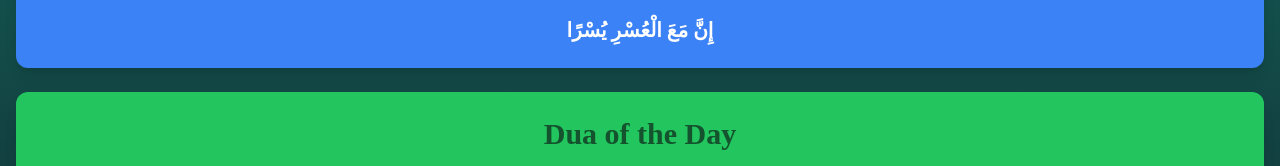
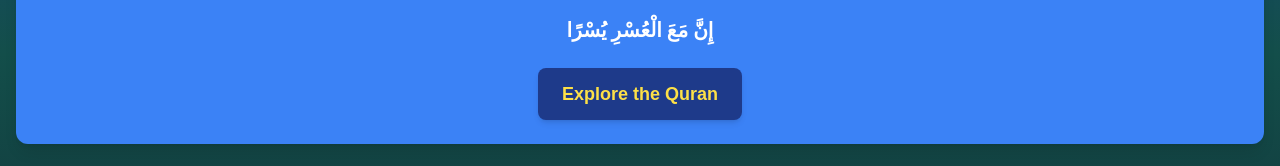
Before and after one commit to Rayhanica/Islamicsite, a Next.js app: page / in a window 1280 px wide. Shown: the part 536-702 px from the top of the page. Built offline with nearby package versions, Linux system fonts and the light colour scheme; no server answers.

Commit message:
Explore Quran section is restored

```diff
--- a/app/page.tsx
+++ b/app/page.tsx
@@ -170,7 +170,14 @@
   <p className="text-xl mt-4" dir="rtl" style={{ fontFamily: "Amiri", fontWeight: "bold" }}>
     {todaysVerse.arabic}
   </p>
+  <Link
+    href="/quran"
+    className="mt-6 inline-block px-6 py-3 bg-blue-900 text-yellow-300 text-lg font-semibold rounded-lg shadow-md hover:bg-yellow-400 hover:text-blue-900 transition duration-300"
+  >
+    Explore the Quran
+  </Link>
 </section>
+
         <section className="py-6 px-4 bg-green-500 text-center rounded-xl shadow-lg mb-6">
           <h2 className="text-3xl font-bold text-green-900">Dua of the Day</h2>
           <p className="italic mt-4 text-gray-800">{todaysDua.english}</p>
```
Lines whose indentation alone changed are shown as unchanged.
